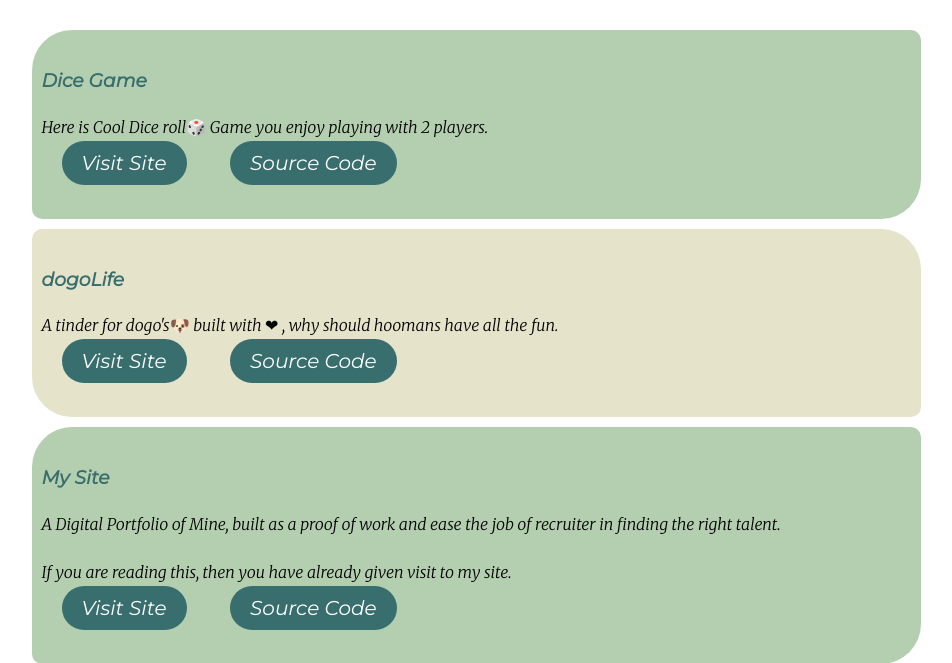
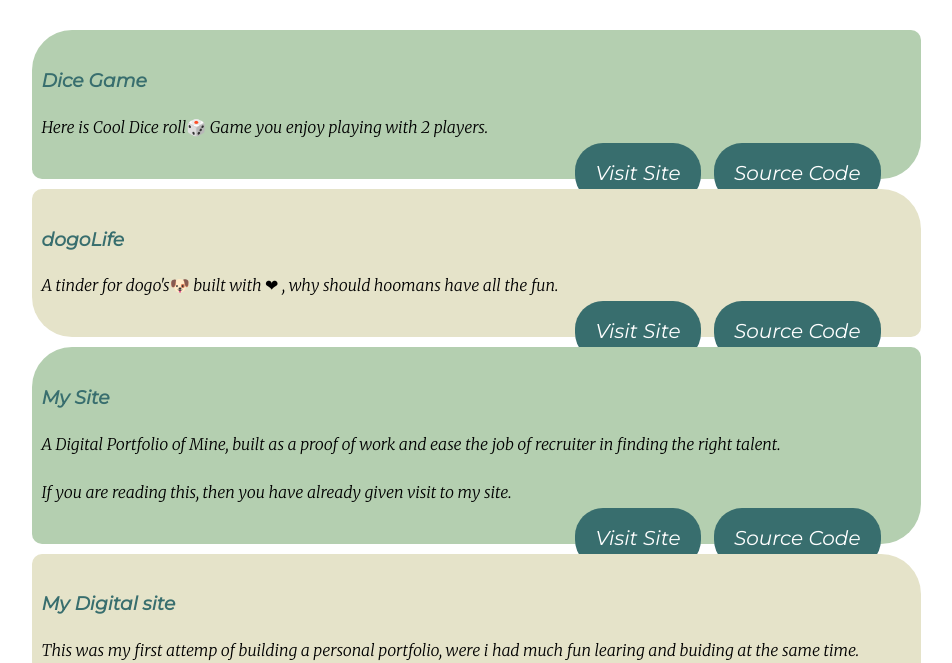
Before and after one commit to KarthikShetty11/CSS-My-site, a plain HTML site: page projects.html in a window 1280 px wide. Shown: the part 85-748 px from the top of the page, without its empty margins (169-1121 px from the left). Drawn offline with Linux system fonts and the light colour scheme.

Commit message:
display position update

```diff
--- a/css/style.css
+++ b/css/style.css
@@ -245,7 +245,7 @@ hr{
  padding-left: 10px;
 }
 
-/* .btn1
+.btn1
 {
     position: absolute;
     right: 200px;
@@ -255,4 +255,4 @@ hr{
 {
     position: absolute;
     right: 20px;
-} */
+}
```
